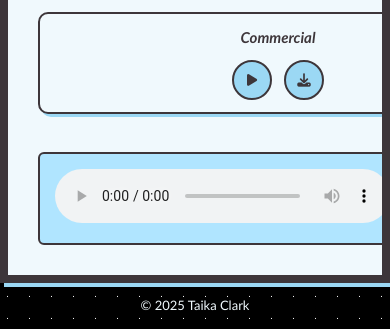
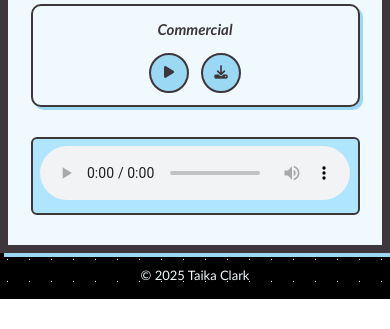
Before and after one commit to xaiiao/xaiiao.github.io, a plain HTML site: page voiceover.html in a window 390 px wide. Shown: the part 681-1010 px from the top of the page. After the commit the page ends 980 px from the top, so only its background shows below. Drawn offline with nearby package versions, Linux system fonts and the light colour scheme.

Commit message:
Update style.css

```diff
--- a/css/style.css
+++ b/css/style.css
@@ -227,7 +227,7 @@ main > h3 {
 
 .audio-item {
     background: var(--stripe-color);
-    width: 480px;
+    max-width: 100%;
     border: 2px solid var(--text-color);
     border-radius: 10px;
     padding: 0.8em 1.2em;
@@ -275,7 +275,7 @@ main > h3 {
 }
 
 .main-player {
-    width: 960px;
+    max-width: 100%;
     background: var(--stripe-color2);
     border: 2px solid var(--text-color);
     padding: 1em;
@@ -284,7 +284,7 @@ main > h3 {
 }
 
 .main-player audio {
-    width: 920px;
+    width: 100%;
     outline: none;
 }
 
@@ -386,7 +386,6 @@ footer {
         margin: 1em;
     }
     nav > ul {
-    /* this stuff makes it wrap around on mobile */
         display: flex;
         flex-wrap: wrap;
         flex-direction: row;
@@ -398,7 +397,6 @@ footer {
     #bio {width: 50%;}
     main {
         margin: 0;
-    /* remove scrollbar for mobile */
         max-height: fit-content;
     }
     #sidebar {
@@ -416,17 +414,33 @@ footer {
         margin: .3em 1em;
     }
 
+    /* Voiceover mobile styles */
+    .audio-demos {
+        padding: 0.5em;
+    }
+
     .audio-item {
+        width: 100%;
         flex-direction: column;
         text-align: center;
         gap: 0.8em;
+        padding: 0.8em;
     }
 
     .demo-label {
         text-align: center;
     }
-}
 
+    .main-player {
+        margin: 0 0.5em 1em 0.5em;
+        padding: 0.5em;
+    }
+
+    .main-player audio {
+        width: 100%;
+    }
+
+    /* Form mobile styles */
     .form-row {
         flex-direction: column;
     }
@@ -434,6 +448,7 @@ footer {
     form textarea {
         min-height: 170px;
     }
+
     footer {
         margin: 1em;
     }
```
